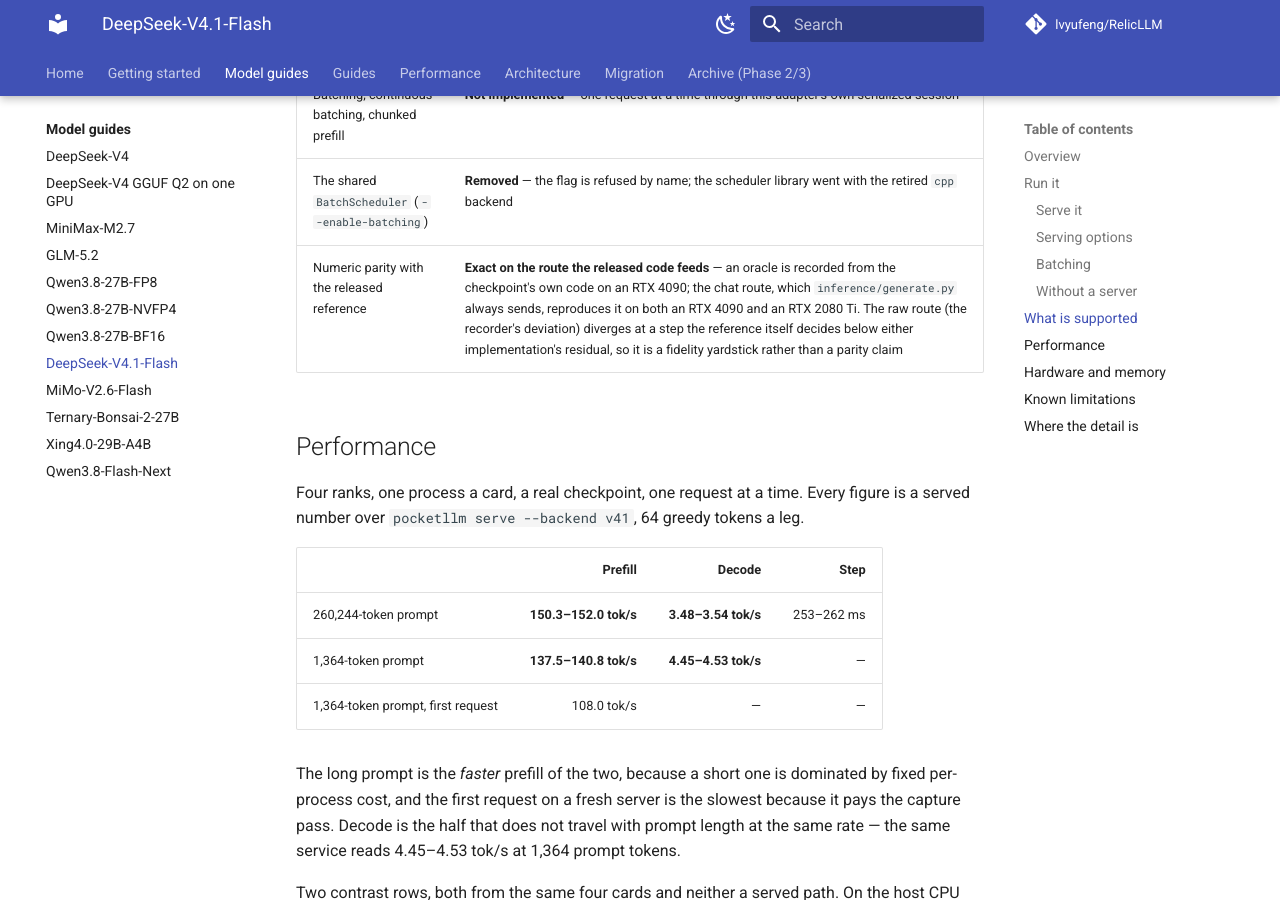
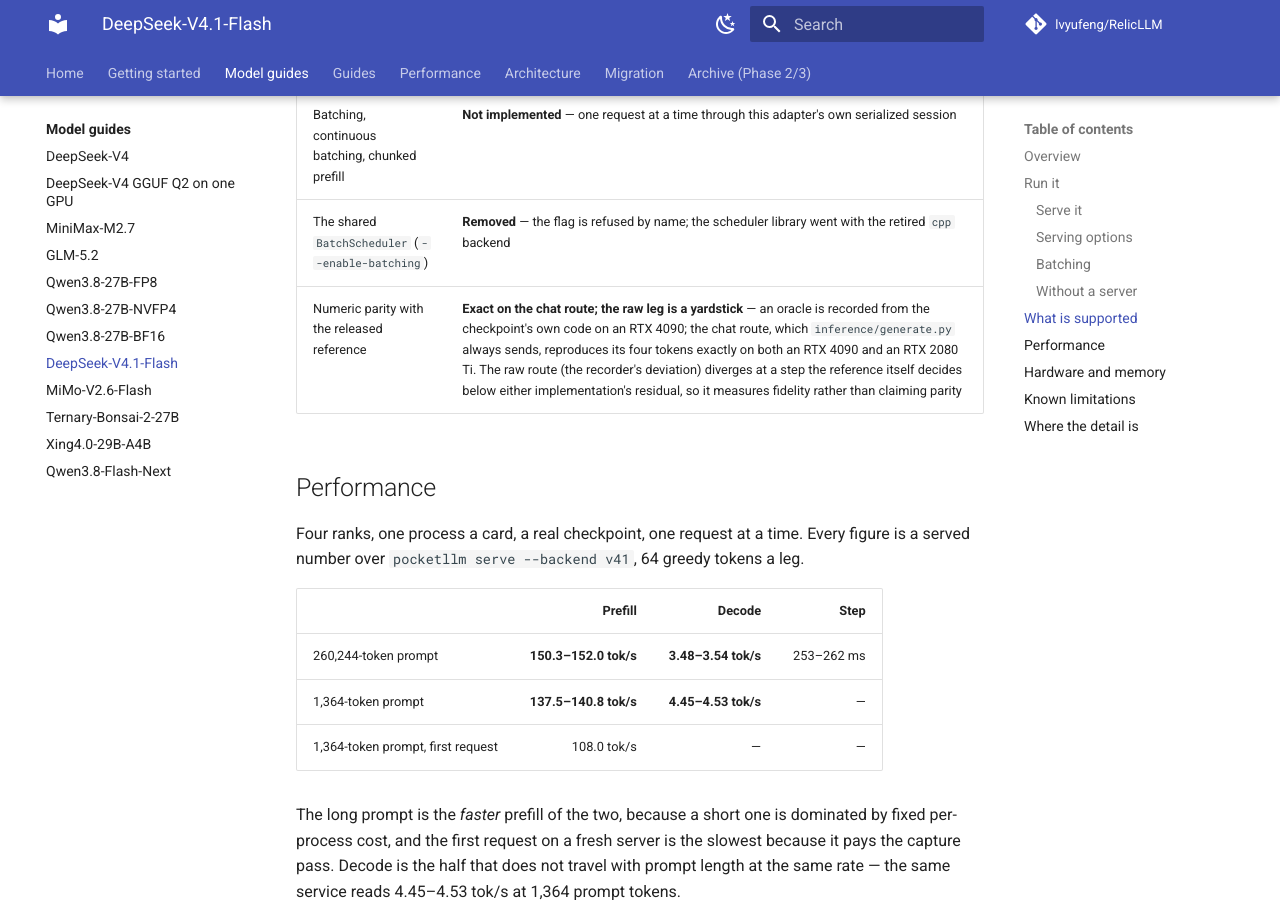
Before and after one commit to lvyufeng/RelicLLM, an MkDocs documentation site: the page built from docs/models/deepseek-v4.1-flash.md, in a window 1280 px wide and 900 px high, scrolled down 4280 px. Built offline with MkDocs 1.6.1 and Material for MkDocs 9.7.7, drawn with Linux system fonts in a browser that asks for light colours; comment, search, counter and statistics services are not loaded.

Commit message:
docs(v41): scope the parity verdict to the chat route
Fold in review: a bold "Exact" under a "Numeric parity" row whose own
body says "diverges" reads past the half of the raw sequence the page
documents as unmatched, and the same edit softened "reproduces it
exactly" to "reproduces it" while the bullet below still says "exactly".
Label the verdict "Exact on the chat route; the raw leg is a yardstick"
and restore the exactness wording for the four chat tokens.

Co-Authored-By: Claude Code <noreply@anthropic.com>

```diff
--- a/docs/models/deepseek-v4.1-flash.md
+++ b/docs/models/deepseek-v4.1-flash.md
@@ -123,7 +123,7 @@ python scripts/audit_dsv41_headers.py --checkpoint-dir /path/to/DeepSeek-V4.1-Fl
 | MTP / DSpark (3 draft layers, 7.39 GiB) | Present in the checkpoint, not executed |
 | Batching, continuous batching, chunked prefill | **Not implemented** — one request at a time through this adapter's own serialized session |
 | The shared `BatchScheduler` (`--enable-batching`) | **Removed** — the flag is refused by name; the scheduler library went with the retired `cpp` backend |
-| Numeric parity with the released reference | **Exact on the route the released code feeds** — an oracle is recorded from the checkpoint's own code on an RTX 4090; the chat route, which `inference/generate.py` always sends, reproduces it on both an RTX 4090 and an RTX 2080 Ti. The raw route (the recorder's deviation) diverges at a step the reference itself decides below either implementation's residual, so it is a fidelity yardstick rather than a parity claim |
+| Numeric parity with the released reference | **Exact on the chat route; the raw leg is a yardstick** — an oracle is recorded from the checkpoint's own code on an RTX 4090; the chat route, which `inference/generate.py` always sends, reproduces its four tokens exactly on both an RTX 4090 and an RTX 2080 Ti. The raw route (the recorder's deviation) diverges at a step the reference itself decides below either implementation's residual, so it measures fidelity rather than claiming parity |
 
 ## Performance
 
```
